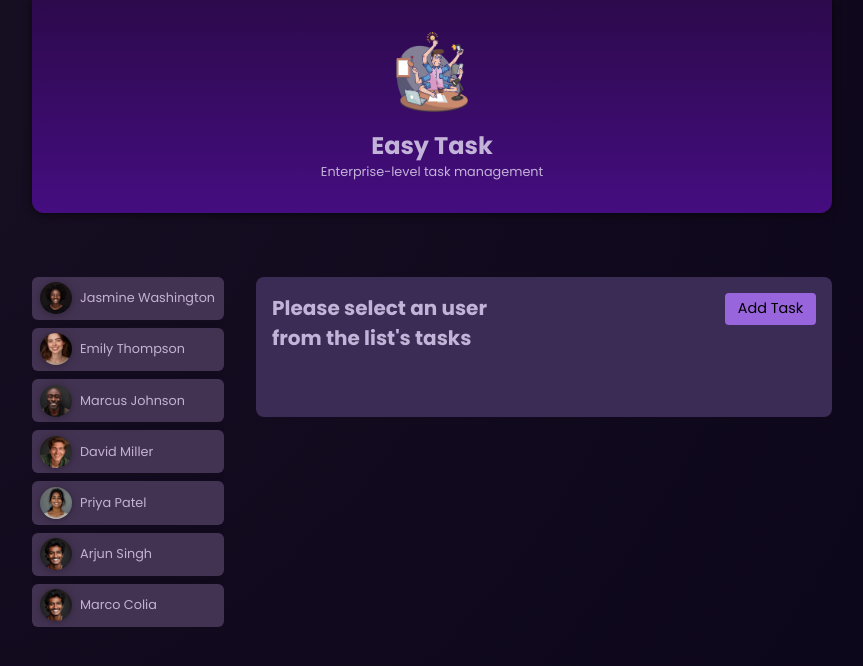
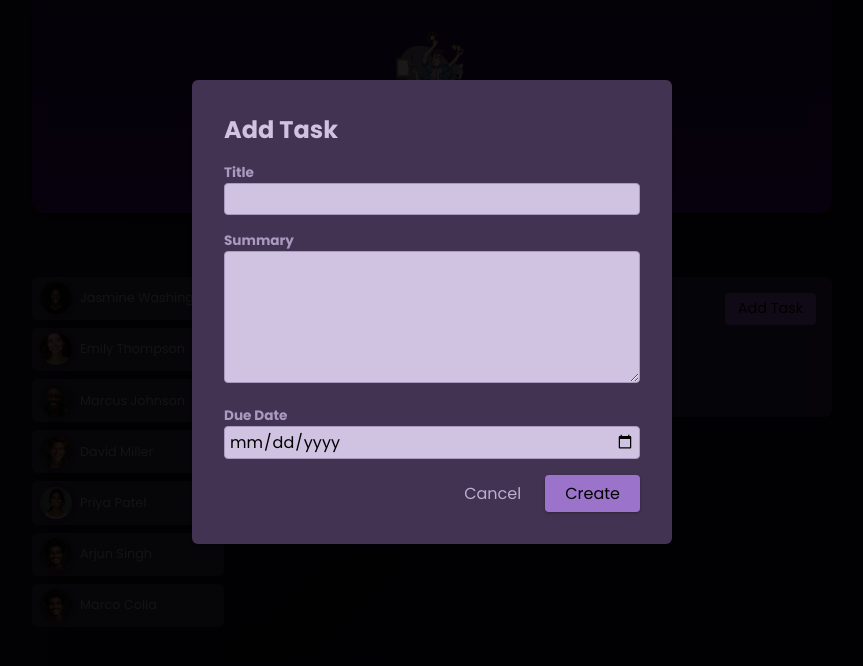
Before and after one commit to justoverclockl/angular-learning, an Angular app: page / in a window 1280 px wide. Both pictures are taken after a click on the button "Add Task". Shown: the top 666 px of the page, without its empty margins (208-1071 px from the left). Built offline with nearby package versions, Linux system fonts and the light colour scheme.

Commit message:
add modal and custom event to close it

```diff
--- /dev/null
+++ b/src/app/user-tasks/new-task/new-task.component.css
@@ -0,0 +1,85 @@
+.backdrop {
+  background-color: rgba(0, 0, 0, 0.9);
+  position: fixed;
+  top: 0;
+  left: 0;
+  width: 100%;
+  height: 100vh;
+}
+
+dialog {
+  width: 90%;
+  max-width: 30rem;
+  background-color: #433352;
+  border-radius: 6px;
+  border: none;
+  box-shadow: 0 1px 6px rgba(0, 0, 0, 0.4);
+  overflow: hidden;
+  padding: 1rem;
+  top: 5rem;
+}
+
+h2 {
+  margin: 0;
+  color: #d0c2e1;
+}
+
+label {
+  display: block;
+  font-weight: bold;
+  font-size: 0.85rem;
+  color: #ab9ac0;
+}
+
+input,
+textarea {
+  width: 100%;
+  font: inherit;
+  padding: 0.15rem 0.25rem;
+  border-radius: 4px;
+  border: 1px solid #ab9ac0;
+  background-color: #d0c2e1;
+}
+
+.actions {
+  margin: 1rem 0 0;
+  display: flex;
+  justify-content: flex-end;
+  gap: 0.25rem;
+}
+
+button {
+  font: inherit;
+  cursor: pointer;
+  border: none;
+  padding: 0.35rem 1.25rem;
+  border-radius: 4px;
+  background-color: transparent;
+}
+
+button[type="button"] {
+  color: #bdadcf;
+}
+
+button[type="button"]:hover,
+button[type="button"]:active {
+  color: #d0c2e1;
+}
+
+button[type="submit"] {
+  background-color: #9c73ca;
+  box-shadow: 0 1px 3px rgba(0, 0, 0, 0.3);
+  transition: all 0.3s ease;
+}
+
+button[type="submit"]:hover,
+button[type="submit"]:active {
+  background-color: #895cce;
+  box-shadow: 0 1px 6px rgba(0, 0, 0, 0.3);
+}
+
+@media (min-width: 768px) {
+  dialog {
+    padding: 2rem;
+  }
+}
--- /dev/null
+++ b/src/app/user-tasks/new-task/new-task.component.html
@@ -0,0 +1,25 @@
+<div class="backdrop" (click)="onCancel()" >
+<dialog open>
+  <h2>Add Task</h2>
+  <form>
+    <p>
+      <label for="title">Title</label>
+      <input type="text" id="title" name="title" />
+    </p>
+
+    <p>
+      <label for="summary">Summary</label>
+      <textarea id="summary" rows="5" name="summary"></textarea>
+    </p>
+
+    <p>
+      <label for="due-date">Due Date</label>
+      <input type="date" id="due-date" name="due-date" />
+    </p>
+
+    <p class="actions">
+      <button type="button" (click)="onCancel()">Cancel</button>
+      <button type="submit">Create</button>
+    </p>
+  </form>
+</dialog>
--- /dev/null
+++ b/src/app/user-tasks/new-task/new-task.component.ts
@@ -0,0 +1,15 @@
+import {Component, output} from '@angular/core';
+
+@Component({
+  selector: 'app-new-task',
+  imports: [],
+  templateUrl: './new-task.component.html',
+  styleUrl: './new-task.component.css'
+})
+export class NewTaskComponent {
+  closeModal = output<void>()
+
+  onCancel() {
+    this.closeModal.emit()
+  }
+}
--- a/src/app/user-tasks/single-task/single-task.component.html
+++ b/src/app/user-tasks/single-task/single-task.component.html
@@ -3,7 +3,9 @@
   <time>{{ task().dueDate }}</time>
   <p>{{ task().summary }}</p>
   <p class="actions">
-    <button>
+    <button
+      (click)="onCompleteTask()"
+    >
       Complete
     </button>
   </p>
--- a/src/app/user-tasks/single-task/single-task.component.ts
+++ b/src/app/user-tasks/single-task/single-task.component.ts
@@ -1,4 +1,4 @@
-import {Component, input} from '@angular/core';
+import {Component, input, output} from '@angular/core';
 import { type SingleTaskType} from './types';
 
 @Component({
@@ -9,4 +9,9 @@
 })
 export class SingleTaskComponent {
   task = input.required<SingleTaskType>()
+  complete = output<string>()
+
+  onCompleteTask() {
+    this.complete.emit(this.task().id)
+  }
 }
--- a/src/app/user-tasks/user-tasks.component.html
+++ b/src/app/user-tasks/user-tasks.component.html
@@ -1,10 +1,18 @@
+@if (isAddingTask) {
+  <app-new-task
+    (closeModal)="onCancelAddTask()"
+  />
+}
+
 <section id="tasks">
   <header>
     <h2>
       {{ name() }}'s tasks
     </h2>
     <menu>
-      <button>
+      <button
+        (click)="onStartAddTask()"
+      >
         Add Task
       </button>
     </menu>
@@ -14,6 +22,7 @@
     @for (task of selectedUserTasks; track task.id) {
       <li>
         <app-single-task
+          (complete)="onClickCompleteTask($event)"
           [task]="task"
         />
       </li>
--- a/src/app/user-tasks/user-tasks.component.ts
+++ b/src/app/user-tasks/user-tasks.component.ts
@@ -1,11 +1,13 @@
 import {Component, input, output} from '@angular/core';
 import {SingleTaskComponent} from './single-task/single-task.component';
 import {SingleTaskType} from './single-task/types';
+import {NewTaskComponent} from './new-task/new-task.component';
 
 @Component({
   selector: 'app-user-tasks',
   imports: [
-    SingleTaskComponent
+    SingleTaskComponent,
+    NewTaskComponent
   ],
   templateUrl: './user-tasks.component.html',
   styleUrl: './user-tasks.component.css'
@@ -13,6 +15,8 @@
 export class UserTasksComponent {
   name = input.required<string>()
   userId = input.required<string>()
+
+  isAddingTask = false
 
   tasks: Array<SingleTaskType> = [
     {
@@ -43,4 +47,17 @@
   get selectedUserTasks() {
     return this.tasks.filter(task => task.userId === this.userId())
   }
+
+  onClickCompleteTask(id: string) {
+    console.log(id)
+    this.tasks = this.tasks.filter(task => task.id !== id)
+  }
+
+  onStartAddTask() {
+    this.isAddingTask = true;
+  }
+
+  onCancelAddTask() {
+    this.isAddingTask = false;
+  }
 }
```
